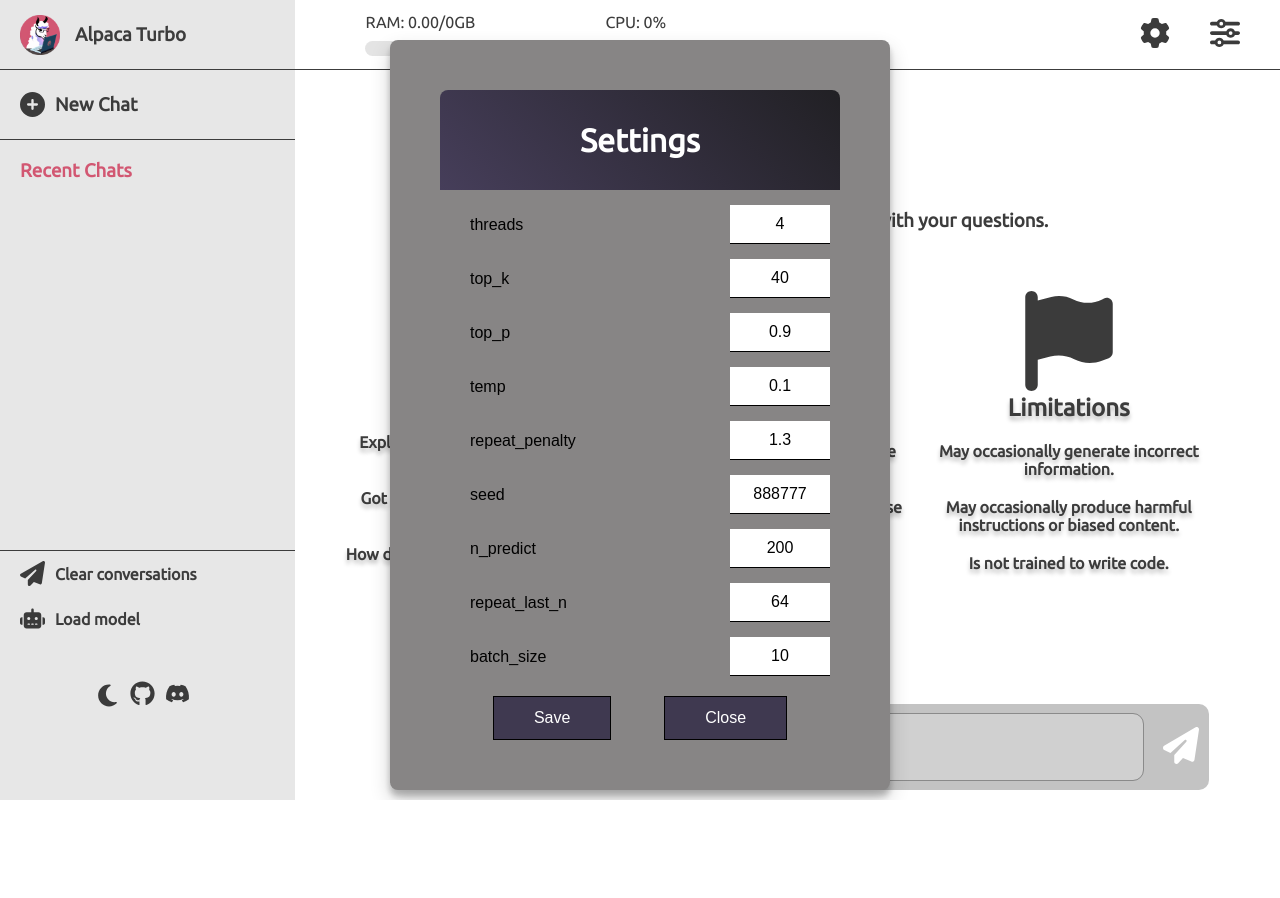
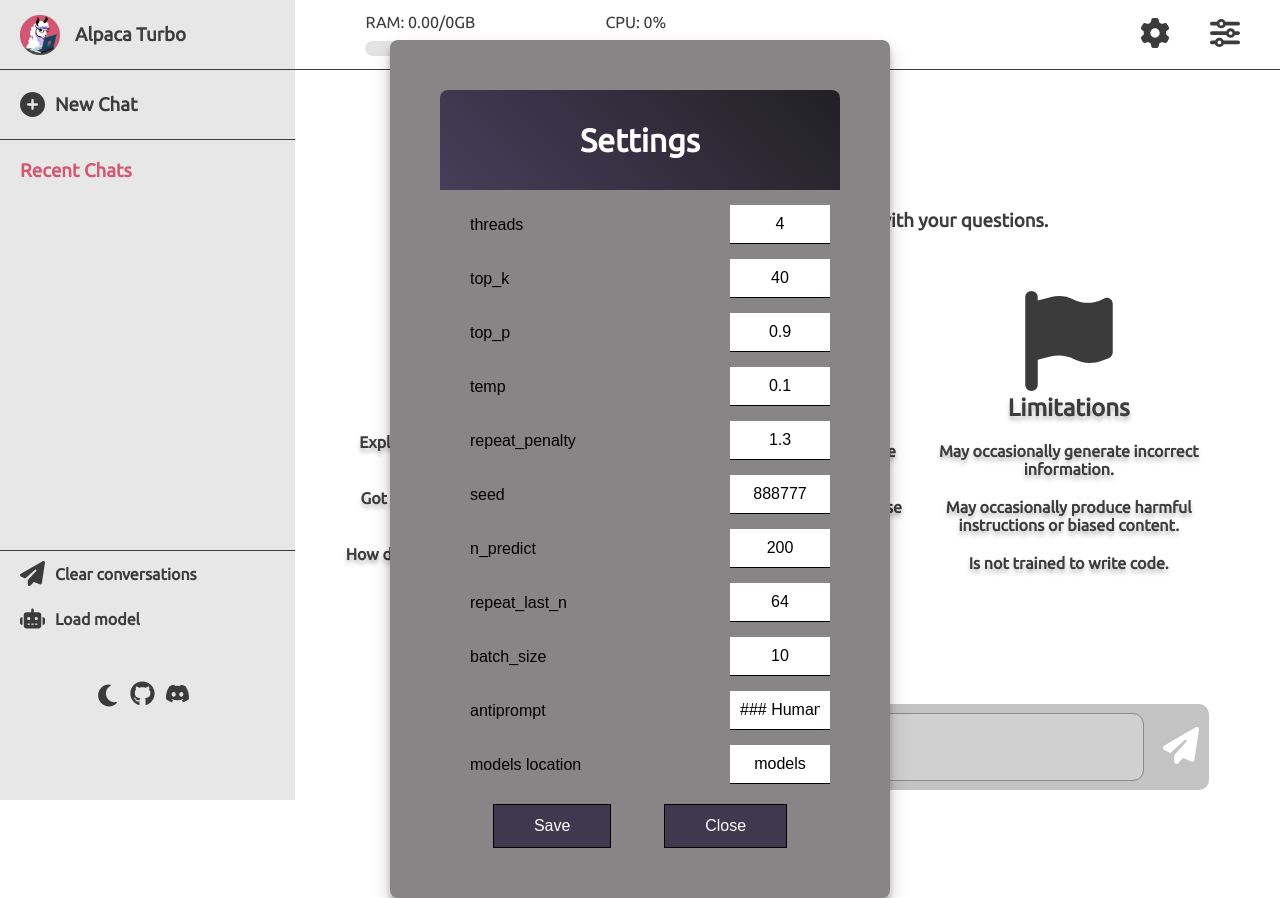
Before and after one commit to AnouarAndichi/Alpaca-Turbo-Ui, an Angular app: page / in a window 1280 px wide. Both pictures are taken after a click on the picture 1155 px from the left and 33 px from the top of the page. Before the commit the page ends 800 px from the top, so only its background shows below. Built offline with nearby package versions, Linux system fonts and the light colour scheme; no server answers.

Commit message:
change port anti prompt models directory

```diff
--- a/src/app/app.component.html
+++ b/src/app/app.component.html
@@ -35,12 +35,18 @@
 
       <div class="persona">
         <h4>Persona</h4>
-        <textarea name="persona-box" id="persona-box" cols="30" rows="6" style="resize: none;height: 200px;">chat transcript between human and a bot named devil and the bot remembers everything from previous response Below is an instruction that describes a task. Write a response that appropriately completes the request.
-        </textarea>
+        <textarea name="persona-box" id="persona-box" cols="30" rows="6" style="resize: none;height: 200px;">A bot named ChatyBot that remembers everything from previous responses. Complete the following task:</textarea>
       </div>
       <div class="format">
         <h4>Format</h4>
-        <textarea name="format-box" id="format-box" cols="30" rows="6" style="resize: none;">### Instruction:{instruction}### Response:{response}
+        <textarea name="format-box" id="format-box" cols="30" rows="6" style="resize: none;">
+### Instruction:
+
+{instruction}
+
+### Response:
+
+{response}
         </textarea>
       </div>
 
--- a/src/app/app.component.ts
+++ b/src/app/app.component.ts
@@ -30,8 +30,8 @@ export class AppComponent implements AfterViewInit{
   public threads_above_80: number = 0;
   public total_threads: number = 0;
   private pre: string = "A bot named ChatyBot that remembers everything from previous responses. Complete the following:";
-  private fmt: string = "### Instruction:{instruction} ### Response:{response}";
-  private adv_fmt: string = "### Instruction:{instruction} ### Response:{response}";
+  private fmt: string = "### Instruction:<\n\n>{instruction}\n\n### Response:\n\n{response}";
+  private adv_fmt: string = "### Instruction:\n\n{instruction}\n\n### Response:\n\n{response}";
   private timer: number = 0;
   chatHistoryData: { name: string; data: any; }[] = [];
   //information variables
@@ -481,8 +481,8 @@ export class AppComponent implements AfterViewInit{
   }
 
   changeFormat(format: string) {
-    if (format === 'format1') this.fmt = "### Instruction:{instruction} ### Response:{response}";
-    if (format === 'format2') this.fmt = "### Human:{instruction} ### Assistant:{response}";
+    if (format === 'format1') this.fmt = "### Instruction:\n\n{instruction}\n\n### Response:\n\n{response}";
+    if (format === 'format2') this.fmt = "### Human:\n\n{instruction}\n\n###\n\nAssistant:{response}";
   }
 
   reloadThePage() {
--- a/src/app/components/setting/setting.component.html
+++ b/src/app/components/setting/setting.component.html
@@ -41,15 +41,20 @@
       <div class="entry">batch_size</div>
       <input class="value" type="text"  [(ngModel)]="batch_size">
     </div>
+    <div class="row">
+      <div class="entry">antiprompt</div>
+      <input class="value" type="text"  [(ngModel)]="antiprompt">
+    </div>
+    <div class="row">
+      <div class="entry">models location</div>
+      <input class="value" type="text"  [(ngModel)]="models_directory">
+    </div>
 
 
     <div class="buttons">
       <div class="button-container">
         <button class="button" id="change" (click)="changeSetting()">Save</button>
       </div>
-<!--      <div class="button-container">-->
-<!--        <button class="button" id="reset" (click)="resetSetting()">Reset</button>-->
-<!--      </div>-->
       <div class="button-container">
         <button class="button" id="close" (click)="closeSetting()">Close</button>
       </div>
--- a/src/app/components/setting/setting.component.ts
+++ b/src/app/components/setting/setting.component.ts
@@ -20,13 +20,16 @@ export class SettingComponent {
   top_k: number = 40;
   top_p: number = 0.9;
   batch_size: number = 10;
+  models_directory: string = "models";
+  antiprompt: string = "### Human:";
   @Input()
   model_loaded: string = "";
   models: [] = [];
   private notification: HTMLElement | undefined;
 
   constructor(private SettingService: SettingServiceService,
-              private homeService: HomeServiceService, private changeModelService: ChangeModelServiceService) {}
+              private homeService: HomeServiceService,
+              private changeModelService: ChangeModelServiceService) {}
 
   ngOnInit(): void {
     this.getSetting();
@@ -53,6 +56,8 @@ export class SettingComponent {
       this.top_k = response.top_k;
       this.top_p = response.top_p;
       this.batch_size = response.batch_size;
+      this.models_directory = response.models_directory;
+      this.antiprompt = response.antiprompt;
     });
   }
 
@@ -68,7 +73,9 @@ export class SettingComponent {
       "threads": this.threads,
       "top_k": this.top_k,
       "top_p": this.top_p,
-      "batch_size": this.batch_size
+      "batch_size": this.batch_size,
+      "models_directory": this.models_directory,
+      "antiprompt": this.antiprompt
     }
     this.homeService.stopGenerating().subscribe();
 
@@ -77,6 +84,7 @@ export class SettingComponent {
         // @ts-ignore
         this.notification.innerText = "Setting has been changed successfully !";
         this.notification?.parentElement?.classList.add('showNotification');
+        this.loadModels();
         this.closeSetting();
       }
     });
@@ -101,4 +109,21 @@ export class SettingComponent {
       }
     });
   }
+
+  loadModels(): void {
+    this.changeModelService.loadModels().subscribe((response: []) => {
+      const mySelect = document.getElementById('modelType') as HTMLSelectElement;
+
+      while (mySelect.firstChild) {
+        mySelect.firstChild.remove();
+      }
+
+      response.forEach(model => {
+        const newOption = document.createElement('option');
+        newOption.value = model;
+        newOption.text = model;
+        mySelect.appendChild(newOption);
+      });
+    });
+  }
 }
--- a/src/app/environments/environment.ts
+++ b/src/app/environments/environment.ts
@@ -1,5 +1,5 @@
 export const environment = {
   production: false,
-  apiUrl:'http://' + window.location.hostname + ':5000',
-  socketUrl: 'http://' + window.location.hostname +':5000'
+  apiUrl:'http://' + window.location.hostname + ':7887',
+  socketUrl: 'http://' + window.location.hostname +':7887'
 };
```
